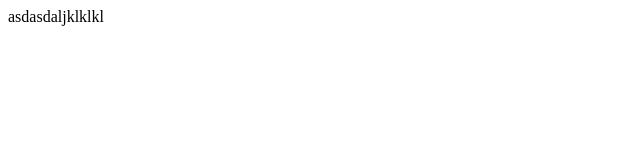
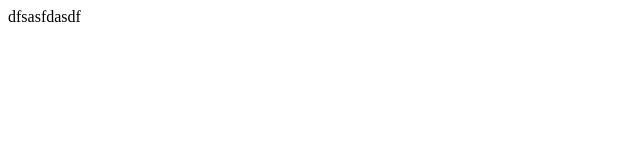
Before and after one commit to AgustinNardi/tps23nardi, a plain HTML site: page index.html in a window 1280 px wide. Shown: the full height of the page, 0-640 px from the left. Drawn offline with Linux system fonts and the light colour scheme.

Commit message:
cree el archivo html

```diff
--- a/index.html
+++ b/index.html
@@ -7,6 +7,6 @@
     <title>tp agustin</title>
 </head>
 <body>
-    asdasdaljklklkl
+dfsasfdasdf
 </body>
 </html>
```
